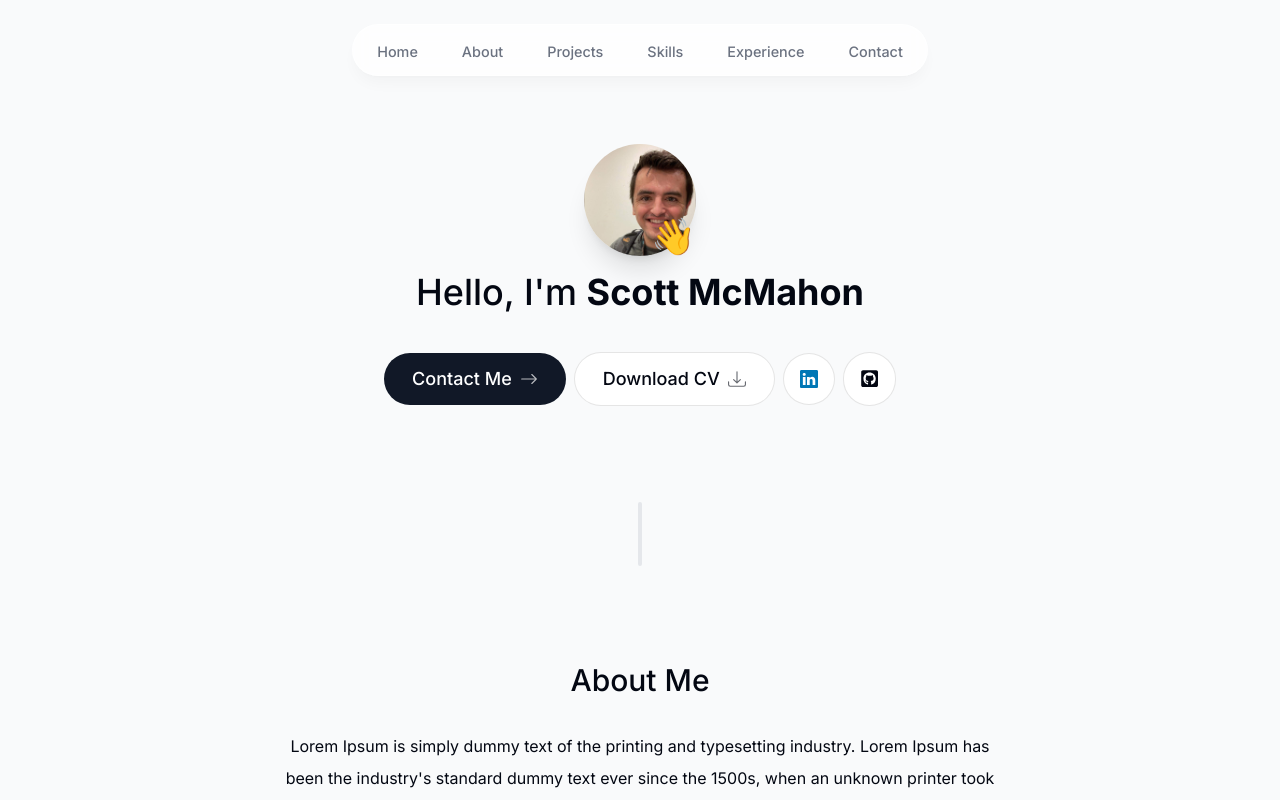
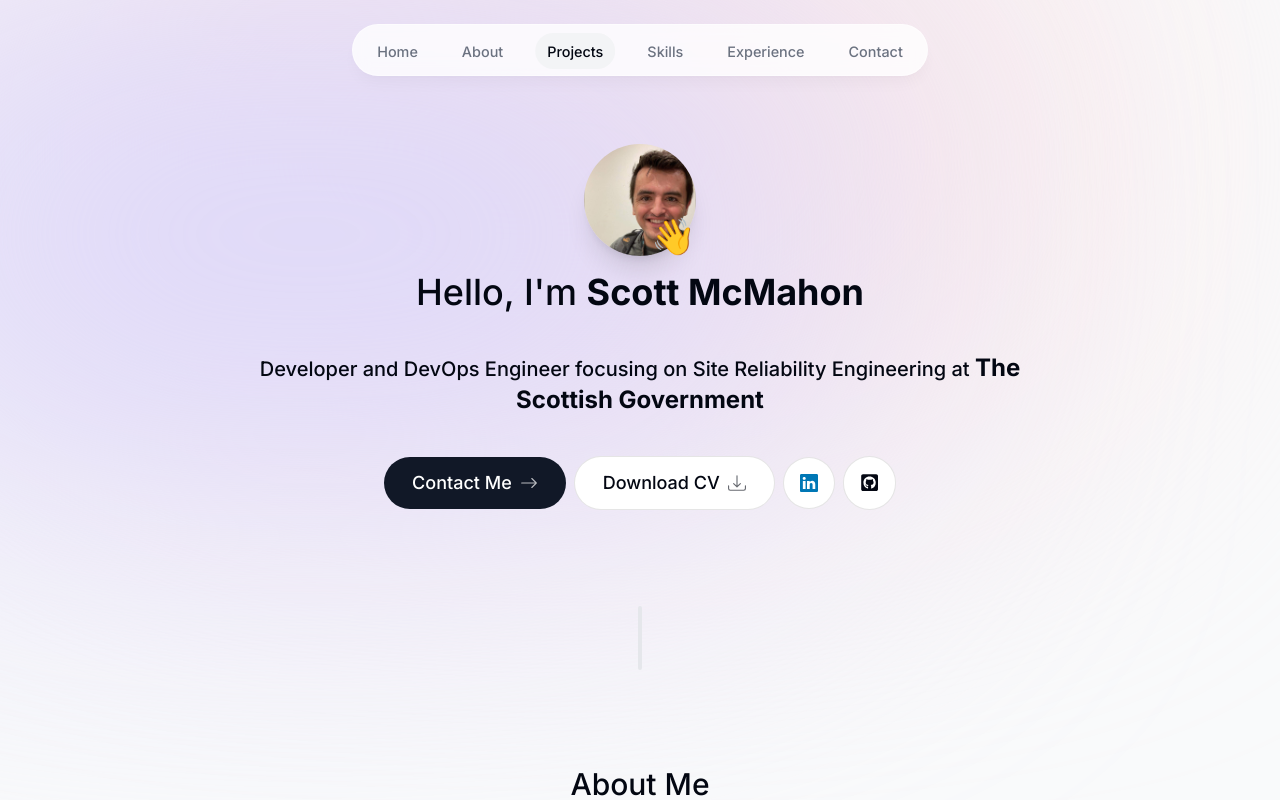
Before and after one commit to everybodyloveshaggis/cv-site-nextjs, a Next.js app: page / in a window 1280 px wide. Shown: the top 800 px of the page. Built offline with nearby package versions, Linux system fonts and the light colour scheme.

Commit message:
first commit after new machine

```diff
--- a/app/layout.tsx
+++ b/app/layout.tsx
@@ -2,6 +2,7 @@ import type { Metadata } from 'next'
 import { Inter } from 'next/font/google'
 import '../app/globals.css'
 import Header from '../components/header'
+import ActiveSessionContextProvider from '../context/active-session-context'
 
 const inter = Inter({ subsets: ['latin'] })
 
@@ -16,13 +17,15 @@ export default function RootLayout({
   children: React.ReactNode;
 }) {
   return (
-    <html lang="en">
+    <html lang="en" className='!scroll-smooth'>
       <body className={`${inter.className}
       bg-gray-50 text-gray-950 relative h-[50px] pt-28 sm:pt-36`}>
-        {/* <div className='bg-[#fbe2e3] absolute -z-10 top-[-6rem] right-[11rem] h-[31.25rem] w-[31.25rem] rounded-full blur-[10rem] sm:w-[68.7rem]'></div>
-        <div className='bg-[#dbd7fb] absolute -z-10 top-[-1rem] left-[35rem] h-[31.25rem] w-[50rem] rounded-full blur-[10rem] sm:w-[68.7rem] md:left-[-33rem] lg:left-[-28rem] xl:left-[-15rem] 2xl:left-[-5rem]'></div> */}
-        <Header />
-        {children}
+        <div className='bg-[#fbe2e3] absolute -z-10 top-[-6rem] right-[11rem] h-[31.25rem] w-[31.25rem] rounded-full blur-[10rem] sm:w-[68.7rem]'></div>
+        <div className='bg-[#dbd7fb] absolute -z-10 top-[-1rem] left-[35rem] h-[31.25rem] w-[50rem] rounded-full blur-[10rem] sm:w-[68.7rem] md:left-[-33rem] lg:left-[-28rem] xl:left-[-15rem] 2xl:left-[-5rem]'></div>
+        <ActiveSessionContextProvider>
+          <Header />
+          {children}
+        </ActiveSessionContextProvider>
         </body>
     </html>
   );
--- a/components/about.tsx
+++ b/components/about.tsx
@@ -1,15 +1,31 @@
 "use client"
 
-import React from 'react';
+import React, { useEffect } from 'react';
 import SectionHeading from './section-heading';
 import { motion } from "framer-motion";
+import { useInView } from 'react-intersection-observer';
+import { useActiveSectionContext } from '../context/active-session-context';
 
 export default function About() {
+  const {ref, inView} = useInView({
+    threshold: 0.75,
+  });
+  const { setActiveSection,timeOfLastClick } = useActiveSectionContext();
+
+  useEffect(() => {
+    if (inView && Date.now() - timeOfLastClick >1000) {
+      setActiveSection("About");
+    }
+  },[inView, setActiveSection, timeOfLastClick])
+
   return (
-    <motion.section className='mb-10 max-w-[45rem] text-center leading-8 sm:mb-10'
+    <motion.section
+    className='mb-10 max-w-[45rem] text-center leading-8 sm:mb-10 scroll-mt-28'
     initial={{ opacity: 0, y: 100 }}
     animate={{ opacity: 1, y: 0 }}
-    transition={{ delay: 0.225 }}>
+    transition={{ delay: 0.225 }}
+    ref={ref}
+    id='about'>
         <SectionHeading>About Me</SectionHeading>
         <p className='mb-3'>
         Lorem Ipsum is simply dummy text of the printing and typesetting industry. Lorem Ipsum has been the industry's standard dummy text ever since the 1500s, when an unknown printer took a galley of type and scrambled it to make a type specimen book. It has survived not only five centuries, but also the leap into electronic typesetting, remaining essentially unchanged. It was popularised in the 1960s with the release of Letraset sheets containing Lorem Ipsum passages, and more recently with desktop publishing software like Aldus PageMaker including versions of Lorem Ipsum.
--- a/components/header.tsx
+++ b/components/header.tsx
@@ -1,35 +1,59 @@
-"use client"
-import React from 'react'
-import { motion } from 'framer-motion'
-import { links } from "../lib/data"
-import Link from 'next/link'
+"use client";
+import React, { useContext } from "react";
+import { motion } from "framer-motion";
+import { links } from "../lib/data";
+import Link from "next/link";
+import clsx from "clsx";
+import {  useActiveSectionContext} from "../context/active-session-context";
 
 export default function Header() {
+  const {activeSection, setActiveSection, setTimeOfLastClick} = useActiveSectionContext();
+
   return (
-        <header className='z-[999] relative'>
-            <motion.div className='fixed top-0 left-1/2 h-[4.5rem] w-full rounded-none border
+    <header className="z-[999] relative">
+      <motion.div
+        className="fixed top-0 left-1/2 h-[4.5rem] w-full rounded-none border
              border-white border-opacity-40 bg-white bg-opacity-80 shadow-lg shadow-black/[0.03] backdrop-blur-[0.5rem]
-             sm:top-6 sm:h-[3.25rem] sm:w-[36rem] sm:rounded-full'
+             sm:top-6 sm:h-[3.25rem] sm:w-[36rem] sm:rounded-full"
         initial={{ y: -100, x: "-50%", opacity: 0 }}
         animate={{ y: 0, x: "-50%", opacity: 1 }}
       >
-                <nav className='fixed top-[0.15rem] left-1/2 h-12 -translate-x-1/2 py-2 sm:py-0 flex'>
-                    <ul className='flex w-[22rem]  flex-wrap items-center justify-center gap-y-1 text-[0.9rem] font-medium text-gray-500 sm:w-[initial] sm:flex-nowrap sm:gap-5 '>
-                        {
-                            links.map(link => (
-                                <li key={link.hash} className='h-3/4 flex items-center justify-center'>
-                                    <Link href={link.hash} className='flex w-full items-center justify-center px-3 py-3 hover:text-gray-950 transition'>
-                                        {
-                                            link.name
-                                        }
+        <nav className="fixed top-[0.15rem] left-1/2 h-12 -translate-x-1/2 py-2 sm:py-0 flex">
+          <ul className="flex w-[22rem]  flex-wrap items-center justify-center gap-y-1 text-[0.9rem] font-medium text-gray-500 sm:w-[initial] sm:flex-nowrap sm:gap-5 ">
+            {links.map((link) => (
+              <motion.li
+                key={link.hash}
+                className="h-3/4 flex items-center justify-center relative"
+              >
+                <Link
+                  href={link.hash}
+                  className={clsx(
+                    "flex w-full items-center justify-center px-3 py-3 hover:text-gray-950 transition",
+                    { "text-gray-950": activeSection === link.name }
+                  )}
+                  onClick={() => {
+                    setActiveSection(link.name);
+                    setTimeOfLastClick(Date.now());
+                  }}
+                >
+                  {link.name}
+                  {link.name === activeSection && (
+                    <motion.span
+                      className="bg-gray-100 rounded-full absolute inset-0 -z-10"
+                      layoutId="activeSession"
+                      transition={{
+                        type: "spring",
+                        stiffness: 380,
+                        damping: 30,
+                      }}
+                    ></motion.span>
+                  )}
                 </Link>
-                                </li>
-                            ))
-                        }
+              </motion.li>
+            ))}
           </ul>
         </nav>
       </motion.div>
-
     </header>
-    )
+  );
 }
--- a/components/intro.tsx
+++ b/components/intro.tsx
@@ -3,13 +3,28 @@
 import { motion } from "framer-motion";
 import Image from "next/image";
 import Link from "next/link";
-import React from "react";
+import React, { useEffect } from "react";
 import { BsArrowRight, BsDownload, BsLinkedin } from "react-icons/bs";
 import { FaGitSquare, FaGithubSquare } from "react-icons/fa";
+import { useInView } from "react-intersection-observer";
+import { useActiveSectionContext } from "../context/active-session-context";
 
 export default function Intro() {
+  const {ref, inView} = useInView({
+    threshold: 0.5,
+  });
+  const { setActiveSection,timeOfLastClick } = useActiveSectionContext();
+
+  useEffect(() => {
+    if (inView && Date.now() - timeOfLastClick >1000) {
+      setActiveSection("Home");
+    }
+  },[inView, setActiveSection, timeOfLastClick])
+
   return (
-    <section className="mb-30 max-w-[50rem] text-center sm:mb-0">
+    <section className="mb-30 max-w-[50rem] text-center sm:mb-0 scroll-mt-[100rem]"
+    id="Home"
+    ref={ref}>
       <div className="flex items-center justify-center py-[-40]">
           <div className="relative">
             <motion.div
@@ -52,6 +67,14 @@ export default function Intro() {
       >
         Hello, I'm <span className="font-bold text-4xl">Scott McMahon</span>
       </motion.h1>
+
+      <motion.h6
+        className="mb-10 mt-4 px-4 text-2xl font-medium leading-[1.5] sm:text-xl"
+        initial={{ opacity: 0, scale: 0 }}
+        animate={{ opacity: 1, scale: 1 }}
+      >
+        Developer and DevOps Engineer  focusing on Site Reliability Engineering at <span className="font-bold text-2xl">The Scottish Government</span>
+      </motion.h6>
 
       <motion.div
         className="flex flex-col sm:flex-row items-center justify-center gap-2 px-4 text-lg font-medium"
--- a/components/project.tsx
+++ b/components/project.tsx
@@ -4,7 +4,6 @@ import { useRef } from "react";
 import { projectsData } from "../lib/data";
 import Image from "next/image";
 import { motion, useScroll, useTransform } from "framer-motion";
-
 type ProjectProps = (typeof projectsData)[number];
 
 export default function Project({
@@ -22,8 +21,7 @@ export default function Project({
   const opacityProgess = useTransform(scrollYProgress, [0, 1], [0.6, 1]);
 
   return (
-    <motion.div
-      ref={ref}
+    <motion.div ref={ref}
       style={{
         scale: scaleProgess,
         opacity: opacityProgess,
--- a/components/projects.tsx
+++ b/components/projects.tsx
@@ -1,11 +1,26 @@
-import React, { useRef } from 'react';
+"use client"
+
+import React, { useEffect, useRef } from 'react';
 import SectionHeading from './section-heading';
 import { projectsData } from '../lib/data';
 import Project from "./project";
+import { useInView } from 'react-intersection-observer';
+import { useActiveSectionContext } from '../context/active-session-context';
 
 export default function Projects() {
+  const {ref, inView} = useInView({
+    threshold: 0.5,
+  });
+  const { setActiveSection,timeOfLastClick } = useActiveSectionContext();
+
+  useEffect(() => {
+    if (inView && Date.now() - timeOfLastClick >1000) {
+      setActiveSection("Projects");
+    }
+  },[inView, setActiveSection, timeOfLastClick])
+
   return (
-    <section>
+    <section ref={ref} id='projects' className='scroll-mt-28'>
         <SectionHeading>My projects</SectionHeading>
         <div>
           {
@@ -15,7 +30,7 @@ export default function Projects() {
               </ React.Fragment >
             ))
           }
-        </div>https://www.youtube.com/watch?v=AkZBjK69VcE
+        </div>
     </section>
   )
 }
--- /dev/null
+++ b/context/active-session-context.tsx
@@ -0,0 +1,45 @@
+"use client"
+import React, { createContext, useContext, useState } from "react";
+import { links } from "../lib/data";
+
+type SectionName = (typeof links)[number]["name"];
+
+type ActiveSectioncontextProviderProps = {
+  children: React.ReactNode;
+};
+
+type ActiveSectionContextType = {
+    activeSection: SectionName;
+    setActiveSection: React.Dispatch<React.SetStateAction<SectionName>>;
+    timeOfLastClick: number;
+    setTimeOfLastClick: React.Dispatch<React.SetStateAction<number>>;
+}
+
+export const ActiveSessionContext = createContext<ActiveSectionContextType | null>(null);
+
+export default function ActiveSessionContextProvider({
+  children,
+}: ActiveSectioncontextProviderProps) {
+  const [activeSection, setActiveSection] = useState<SectionName>("Home");
+  const [timeOfLastClick, setTimeOfLastClick] = useState(0);
+
+  return (
+    <ActiveSessionContext.Provider value={{
+      activeSection,
+      setActiveSection,
+      timeOfLastClick,
+      setTimeOfLastClick,
+      }}>
+      {children}
+    </ActiveSessionContext.Provider>
+  );
+}
+
+export function useActiveSectionContext() {
+    const context = useContext(ActiveSessionContext);
+    if (context === null) {
+        throw new Error( "useActiveSectionContext must be used within ActiveSessionContextProvider");
+    }
+
+    return context;
+}
--- a/package.json
+++ b/package.json
@@ -9,11 +9,13 @@
     "lint": "next lint"
   },
   "dependencies": {
+    "clsx": "^2.1.0",
     "framer-motion": "^10.16.5",
     "next": "14.0.3",
     "react": "^18",
     "react-dom": "^18",
-    "react-icons": "^4.12.0"
+    "react-icons": "^4.12.0",
+    "react-intersection-observer": "^9.8.1"
   },
   "devDependencies": {
     "@types/node": "^20",
```
Also changed, not shown: 2 other files (tests, documents, lock files or other folders). Lines whose indentation alone changed are shown as unchanged.
